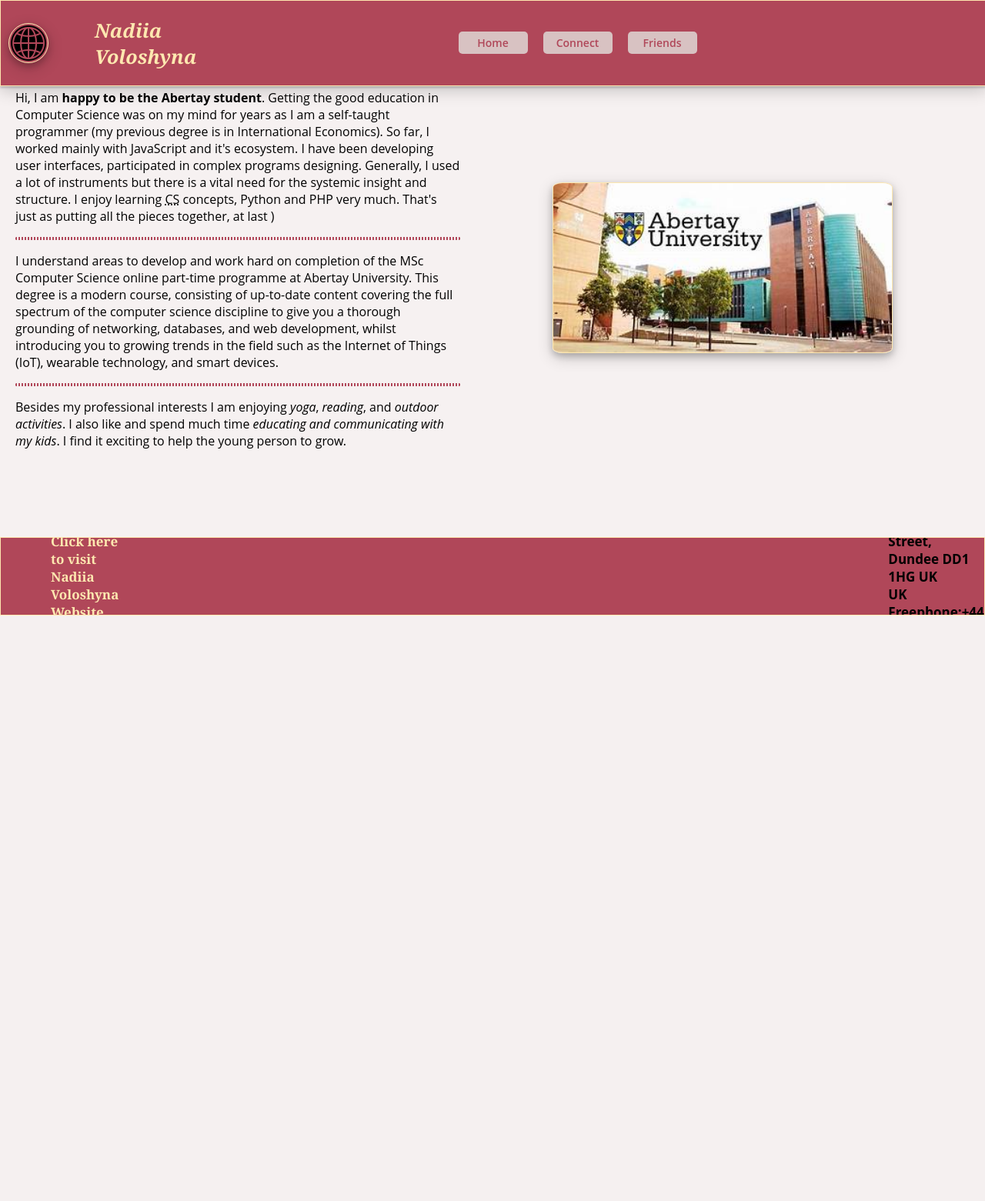
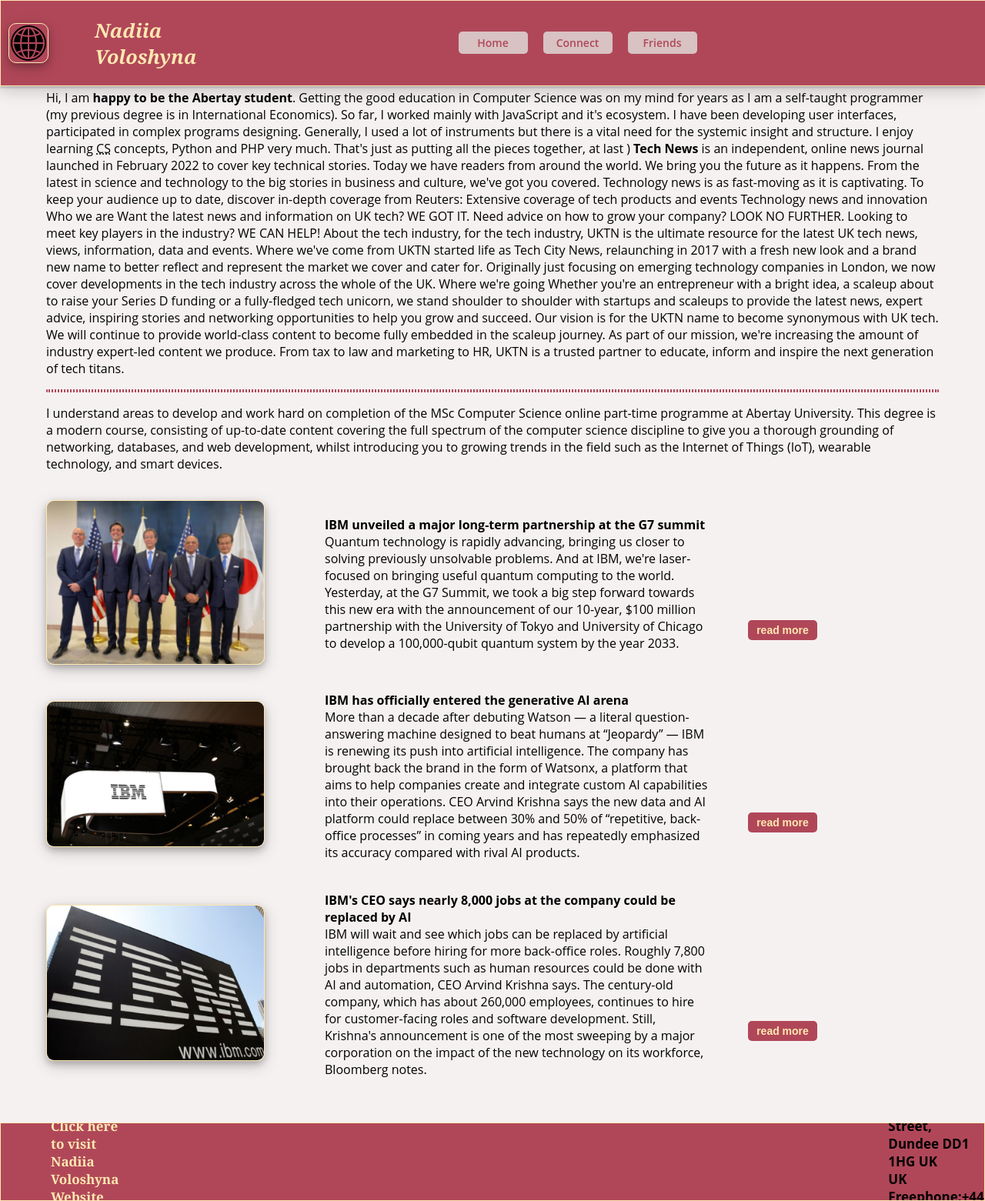
Before and after one commit to NadiaVoloshyna/web-project-3-php, a PHP site: page / in a window 1280 px wide. Shown: the whole page at 77% size. Before the commit the page ends 800 px from the top, so only its background shows below. Run offline with PHP 8.4, Linux system fonts and the light colour scheme.

Commit message:
modified index.php

```diff
--- a/index.php
+++ b/index.php
@@ -14,6 +14,26 @@
                     participated in complex programs designing. Generally, I used a lot of instruments but there is a vital
                     need for the systemic insight and structure. I enjoy learning <acronym title="Computer Science">CS</acronym> concepts, Python and PHP very much.
                     That's just as putting all the pieces together, at last )
+
+                    <b>Tech News</b> is an independent, online news journal launched in February 2022 to cover key technical stories. Today we have readers from around the world.
+                    We bring you the future as it happens. From the latest in science and technology to the big stories in business and culture, we've got you covered.
+                    Technology news is as fast-moving as it is captivating. To keep your audience up to date, discover in-depth coverage from Reuters:
+                    Extensive coverage of tech products and events
+                    Technology news and innovation
+                    Who we are
+                    Want the latest news and information on UK tech? WE GOT IT. Need advice on how to grow your company?
+                    LOOK NO FURTHER. Looking to meet key players in the industry? WE CAN HELP!
+                    About the tech industry, for the tech industry, UKTN is the ultimate resource for the latest UK tech news, views, information, data and events.
+                    Where we've come from
+                    UKTN started life as Tech City News, relaunching in 2017 with a fresh new look and a brand new name to better reflect and represent the market we cover and cater for.
+                    Originally just focusing on emerging technology companies in London, we now cover developments in the tech industry across the whole of the UK.
+                    Where we're going
+                    Whether you're an entrepreneur with a bright idea, a scaleup about to raise your Series D funding or a fully-fledged tech unicorn, we stand shoulder to shoulder
+                    with startups and scaleups to provide the latest news, expert advice, inspiring stories and networking opportunities to help you grow and succeed. Our vision is
+                    for the UKTN name to become synonymous with UK tech. We will continue to provide world-class content to become fully embedded in the scaleup journey.
+                    As part of our mission, we're increasing the amount of industry expert-led content we produce. From tax to law and marketing to HR, UKTN is a trusted partner
+                    to educate, inform and inspire the next generation of tech titans.
+
                 </p>
                 <hr />
                 <p>
@@ -22,14 +42,53 @@
                     to give you a thorough grounding of networking, databases, and web development, whilst introducing you to growing trends in the field
                     such as the Internet of Things (IoT), wearable technology, and smart devices.
                 </p>
-                <hr />
-                <p>
-                    Besides my professional interests I am enjoying <dfn>yoga</dfn>, <dfn>reading</dfn>, and <dfn>outdoor activities</dfn>. I also like and spend
-                    much time <dfn>educating and communicating with my kids</dfn>. I find it exciting to help the young person to grow. <br/>
-                </p>
             </div>
-            <div>
-            <img src="images/abertay-logo.jpg" id="abertay" name="abertay" alt="abertay">
+
+            <div class="gallery">
+                <a target="_blank" href="article1.php">
+                    <img src="images/G7.png" name="G7" alt="G7">
+                </a>
+                <div class="desc">
+                    <b>IBM unveiled a major long-term partnership at the G7 summit</b></br>
+                    Quantum technology is rapidly advancing, bringing us closer to solving previously unsolvable problems. And at IBM,
+                    we're laser-focused on bringing useful quantum computing to the world. </br>
+                    Yesterday, at the G7 Summit, we took a big step forward towards this new era with the announcement of our 10-year,
+                    $100 million partnership with the University of Tokyo and University of Chicago to develop a 100,000-qubit quantum system by the year 2033.
+                </div>
+                <a target="_blank" href="article2.php">
+                    <button class="button">read more</button>
+                </a>
+            </div>
+            <div class="gallery">
+                <a target="_blank" href="article2.php">
+                    <img src="images/watsonx.png" name="watsonx" alt="watsonx">
+                </a>
+                <div class="desc">
+                    <b>IBM has officially entered the generative AI arena</b></br>
+                    More than a decade after debuting Watson — a literal question-answering machine designed to beat humans at “Jeopardy” —
+                    IBM is renewing its push into artificial intelligence. The company has brought back the brand in the form of Watsonx,
+                    a platform that aims to help companies create and integrate custom AI capabilities into their operations. CEO Arvind Krishna says
+                    the new data and AI platform could replace between 30% and 50% of “repetitive, back-office processes” in coming years and has repeatedly
+                    emphasized its accuracy compared with rival AI products.
+                </div>
+                <a target="_blank" href="article2.php">
+                    <button class="button">read more</button>
+                </a>
+            </div>
+            <div class="gallery">
+                <a target="_blank" href="article3.php">
+                    <img src="images/AI.png" name="AI" alt="AI">
+                </a>
+                <div class="desc">
+                    <b>IBM's CEO says nearly 8,000 jobs at the company could be replaced by AI</b></br>
+                    IBM will wait and see which jobs can be replaced by artificial intelligence before hiring for more back-office roles.
+                    Roughly 7,800 jobs in departments such as human resources could be done with AI and automation, CEO Arvind Krishna says.
+                    The century-old company, which has about 260,000 employees, continues to hire for customer-facing roles and software development.
+                    Still, Krishna's announcement is one of the most sweeping by a major corporation on the impact of the new technology on its workforce, Bloomberg notes.
+                </div>
+                <a target="_blank" href="article2.php">
+                    <button class="button">read more</button>
+                </a>
             </div>
         </section>
     _MAIN;
--- a/style.css
+++ b/style.css
@@ -1,3 +1,40 @@
+#section {
+    margin: 100px 60px 150px;
+    display: flex;
+    flex-direction: column;
+    justify-content: space-between;
+}
+
+.gallery {
+    margin-top: 20px;
+    display: flex;
+    align-items: center;
+
+  }
+
+/* .gallery:hover {
+    border: 1px solid #777;
+} */
+
+.gallery img {
+    width: 80%;
+    height: auto;
+}
+
+.gallery button {
+    width: 90px;
+    margin-left: 40px;
+    margin-top: 120px;
+}
+
+.desc {
+    padding: 10px;
+    width: 500px;
+}
+
+
+
+
 html {
     position: relative;
     min-height: 100%;
@@ -11,10 +48,10 @@
 
 img {
     border: 1px solid #FEE8B0;
-    border-radius: 50px;
+    border-radius: 10px;
     box-shadow: 0 4px 8px 0 rgba(0, 0, 0, 0.2), 0 6px 20px 0 rgba(0, 0, 0, 0.19);
-    width: 50px;
-    height: 50px;
+    /* width: 50px;
+    height: 50px; */
 }
 
 hr {
@@ -94,7 +131,7 @@
 }
 
 /* section styles */
-#section {
+/* #section {
     margin: 100px 120px 0 20px;
     display: flex;
     align-items: center;
@@ -105,7 +142,7 @@
     height: 220px;
     margin-left: 120px;
     border-radius: 3%;
-}
+} */
 
 /* connect form styles */
 #form_input {
```
Also changed, not shown: images/AI.png (added), images/G7.png (added), images/watsonx.png (added), 1 other file.
